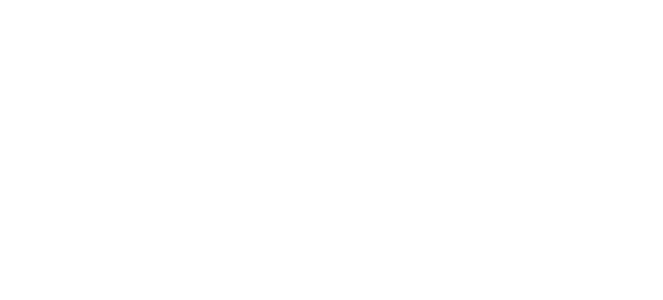
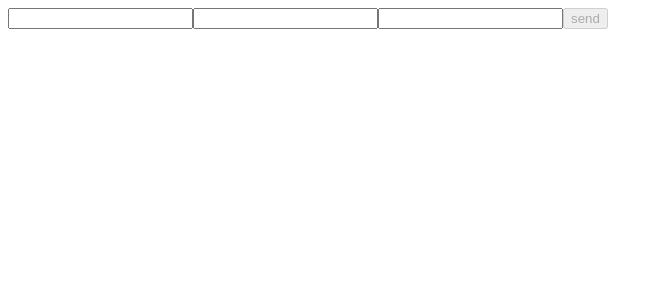
Before and after one commit to stsoprots/react, a React (Vite) app: page / in a window 1280 px wide. Shown: the top 300 px of the page, without its empty margins (0-663 px from the left). Built offline with nearby package versions, Linux system fonts and the light colour scheme.

Commit message:
useForm base validation

```diff
--- a/package.json
+++ b/package.json
@@ -13,7 +13,8 @@
     "@tailwindcss/vite": "^4.2.2",
     "react": "^19.2.4",
     "react-dom": "^19.2.4",
-    "tailwindcss": "^4.2.2"
+    "tailwindcss": "^4.2.2",
+    "react-hook-form": "^7.86.0"
   },
   "devDependencies": {
     "@eslint/js": "^9.39.4",
--- a/src/App.tsx
+++ b/src/App.tsx
@@ -1,10 +1,11 @@
 import './App.css'
+import {FormComponent} from "./components/FormComponent.tsx";
 
 function App() {
 
     return (
         <>
-
+            <FormComponent/>
         </>
     )
 }
--- /dev/null
+++ b/src/components/FormComponent.tsx
@@ -0,0 +1,58 @@
+import {useForm} from "react-hook-form";
+
+interface IFormProps {
+    username: string;
+    password: string;
+    age: number;
+}
+
+export const FormComponent = () => {
+
+    const {
+        handleSubmit,
+        register,
+        formState: {errors, isValid}
+    } = useForm<IFormProps>({
+        mode: 'all'
+    })
+
+    const customHandler = (formDataProps: IFormProps) => {
+        console.log(formDataProps)
+    }
+
+    return (
+        <div>
+            <form onSubmit={handleSubmit(customHandler)}>
+                <label><input type="text" {...register('username', {
+                    required: {value: true, message: "ім'я обовʼязкове"},
+                    // pattern: {
+                    //     value: /\w+/,
+                    //     message: 'wrong name'
+                    // }
+                    minLength: {value: 4, message: 'помилка в імені'}
+                })}/>
+                    {errors.username && <div>{errors.username.message}</div>}
+                </label>
+
+                <label><input type={'text'} {...register('password', {
+                    required: true,
+                    minLength: {value: 3, message: 'пароль за короткий'},
+                    maxLength: {value: 6, message: 'пароль за довгий'}
+                })}/>
+                    {errors.password && <div>{errors.password.message}</div>}
+                </label>
+
+                <label><input type={'number'} {...register('age', {
+                    required: true,
+                    valueAsNumber: true,
+                    min: {value: 6, message: 'за малий вік'},
+                    max: {value: 117, message: 'за великий вік'}
+                })}/>
+                    {errors.age && <div>{errors.age.message}</div>}
+                </label>
+
+                <button disabled={!isValid}>send</button>
+            </form>
+        </div>
+    );
+};
--- a/src/index.css
+++ b/src/index.css
@@ -1 +1 @@
-@import "tailwindcss";
+/*@import "tailwindcss";*/
```
Also changed, not shown: 2 other files (tests, documents, lock files or other folders).
